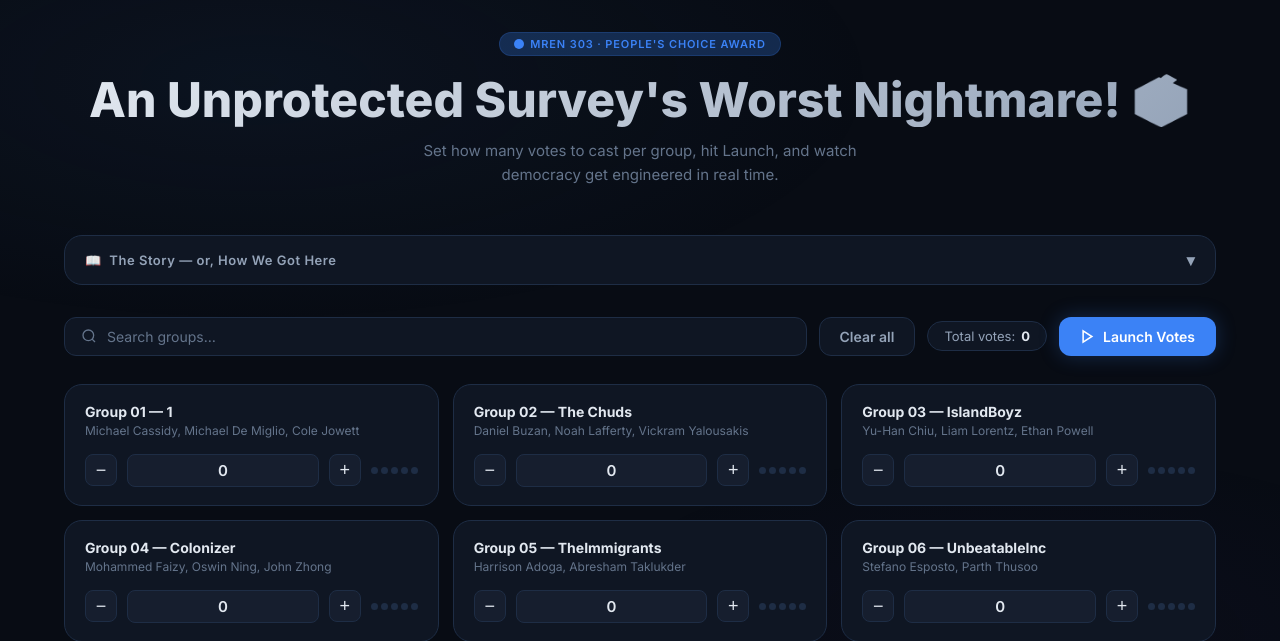
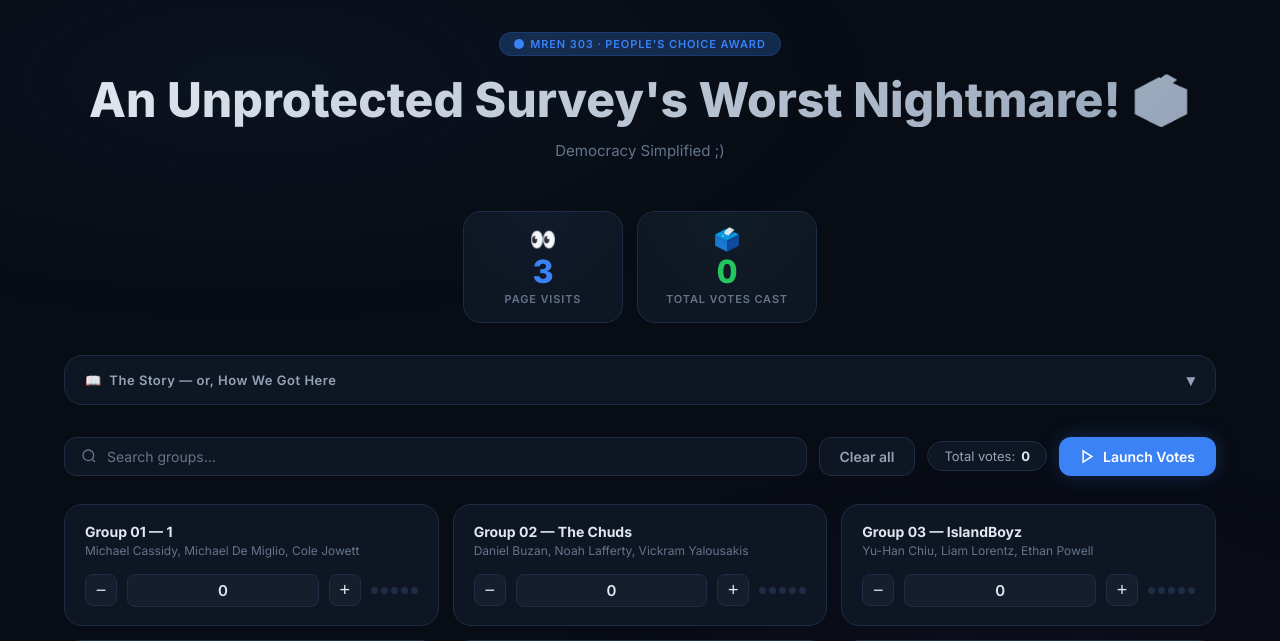
Before and after one commit to KeshavM05/An-Unprotected-Survey-s-Worst-Nightmare, a Flask app: page / in a window 1280 px wide. Shown: the top 641 px of the page. Run offline with Flask 3, Linux system fonts and the light colour scheme.

Commit message:
stats added

```diff
--- a/app.py
+++ b/app.py
@@ -4,6 +4,7 @@ Serves the UI and handles vote submission with real-time SSE progress.
 """
 
 import json
+import os
 import queue
 import random
 import re
@@ -58,6 +59,35 @@ SURVEY_CHOICES = [
 # Global SSE queue (single-client model, fine for local use)
 _sse_queue: queue.Queue = queue.Queue()
 _voting_active = False
+
+# ─────────────────────────────────────────────────────────────────────────────
+# Persistent stats (stats.json)
+# ─────────────────────────────────────────────────────────────────────────────
+
+STATS_FILE = os.path.join(os.path.dirname(__file__), "stats.json")
+_stats_lock = threading.Lock()
+
+
+def _load_stats() -> dict:
+    try:
+        with open(STATS_FILE, "r") as f:
+            return json.load(f)
+    except (FileNotFoundError, json.JSONDecodeError):
+        return {"visits": 0, "total_votes": 0}
+
+
+def _save_stats(stats: dict):
+    with open(STATS_FILE, "w") as f:
+        json.dump(stats, f)
+
+
+def _increment_stat(key: str, by: int = 1) -> dict:
+    """Thread-safe increment of a stat key. Returns updated stats."""
+    with _stats_lock:
+        stats = _load_stats()
+        stats[key] = stats.get(key, 0) + by
+        _save_stats(stats)
+        return stats
 
 
 # ─────────────────────────────────────────────────────────────────────────────
@@ -171,6 +201,7 @@ def _run_votes(jobs: list[dict]):
         done += 1
         if ok:
             success += 1
+            _increment_stat("total_votes")
 
         emit("progress", {
             "done": done,
@@ -195,12 +226,19 @@ def _run_votes(jobs: list[dict]):
 
 @app.route("/")
 def index():
-    return render_template("index.html", choices=SURVEY_CHOICES)
+    stats = _increment_stat("visits")
+    return render_template("index.html", choices=SURVEY_CHOICES, stats=stats)
 
 
 @app.route("/api/choices")
 def api_choices():
     return jsonify(SURVEY_CHOICES)
+
+
+@app.route("/api/stats")
+def api_stats():
+    with _stats_lock:
+        return jsonify(_load_stats())
 
 
 @app.route("/api/vote", methods=["POST"])
--- /dev/null
+++ b/stats.json
@@ -0,0 +1 @@
+{"visits": 2, "total_votes": 0}
--- a/templates/index.html
+++ b/templates/index.html
@@ -457,6 +457,75 @@
     /* ── Hidden ──────────────────────────────────────────────────────────── */
     .hidden { display: none !important; }
 
+    /* ── Metrics bar ────────────────────────────────────────────────────── */
+    .metrics-bar {
+      display: flex;
+      gap: 14px;
+      justify-content: center;
+      flex-wrap: wrap;
+      margin-bottom: 32px;
+    }
+
+    .metric-card {
+      background: var(--surface);
+      border: 1px solid var(--border);
+      border-radius: var(--radius-lg);
+      padding: 16px 28px;
+      text-align: center;
+      min-width: 160px;
+      position: relative;
+      overflow: hidden;
+      transition: border-color .3s, box-shadow .3s;
+    }
+
+    .metric-card::before {
+      content: '';
+      position: absolute;
+      inset: 0;
+      opacity: 0.04;
+      pointer-events: none;
+    }
+
+    .metric-card.visits::before  { background: radial-gradient(circle at 50% 0%, var(--accent), transparent 70%); }
+    .metric-card.votes::before   { background: radial-gradient(circle at 50% 0%, var(--green), transparent 70%); }
+
+    .metric-card:hover { border-color: #2d4060; box-shadow: 0 4px 20px #00000030; }
+
+    .metric-icon {
+      font-size: 22px;
+      margin-bottom: 6px;
+      line-height: 1;
+    }
+
+    .metric-value {
+      font-size: 32px;
+      font-weight: 800;
+      line-height: 1;
+      margin-bottom: 4px;
+      font-variant-numeric: tabular-nums;
+    }
+
+    .metric-card.visits .metric-value { color: var(--accent); }
+    .metric-card.votes  .metric-value { color: var(--green); }
+
+    .metric-label {
+      font-size: 11px;
+      font-weight: 600;
+      letter-spacing: 0.08em;
+      text-transform: uppercase;
+      color: var(--text-muted);
+    }
+
+    .metric-value.bump {
+      animation: metricBump .4s ease;
+    }
+
+    @keyframes metricBump {
+      0%   { transform: scale(1); }
+      40%  { transform: scale(1.18); }
+      100% { transform: scale(1); }
+    }
+
     /* ── Story card ──────────────────────────────────────────────────────── */
     .story-card {
       background: var(--surface);
@@ -540,8 +609,22 @@
       MREN 303 · People's Choice Award
     </div>
     <h1>An Unprotected Survey's Worst Nightmare! 🗳️</h1>
-    <p>Set how many votes to cast per group, hit Launch, and watch democracy get engineered in real time.</p>
+    <p>Democracy Simplified ;)</p>
   </header>
+
+  <!-- Metrics bar -->
+  <div class="metrics-bar">
+    <div class="metric-card visits">
+      <div class="metric-icon">👀</div>
+      <div class="metric-value" id="metricVisits">{{ stats.visits }}</div>
+      <div class="metric-label">Page Visits</div>
+    </div>
+    <div class="metric-card votes">
+      <div class="metric-icon">🗳️</div>
+      <div class="metric-value" id="metricVotes">{{ stats.total_votes }}</div>
+      <div class="metric-label">Total Votes Cast</div>
+    </div>
+  </div>
 
   <!-- Origin story -->
   <div class="story-card" id="storyCard">
@@ -823,6 +906,29 @@
     document.getElementById('storyCard').classList.toggle('open');
   }
 
+  // ── Live metrics ──────────────────────────────────────────────────────────
+  function setMetric(id, newVal) {
+    const el = document.getElementById(id);
+    if (!el) return;
+    const old = parseInt(el.textContent, 10);
+    if (newVal !== old) {
+      el.textContent = newVal;
+      el.classList.remove('bump');
+      void el.offsetWidth; // reflow to restart animation
+      el.classList.add('bump');
+    }
+  }
+
+  function refreshStats() {
+    fetch('/api/stats').then(r => r.json()).then(s => {
+      setMetric('metricVisits', s.visits);
+      setMetric('metricVotes',  s.total_votes);
+    }).catch(() => {});
+  }
+
+  // Poll every 10s for live updates (especially useful when sharing the URL)
+  setInterval(refreshStats, 10000);
+
   // ── Init ──────────────────────────────────────────────────────────────────
   updateTotal();
 </script>
```
